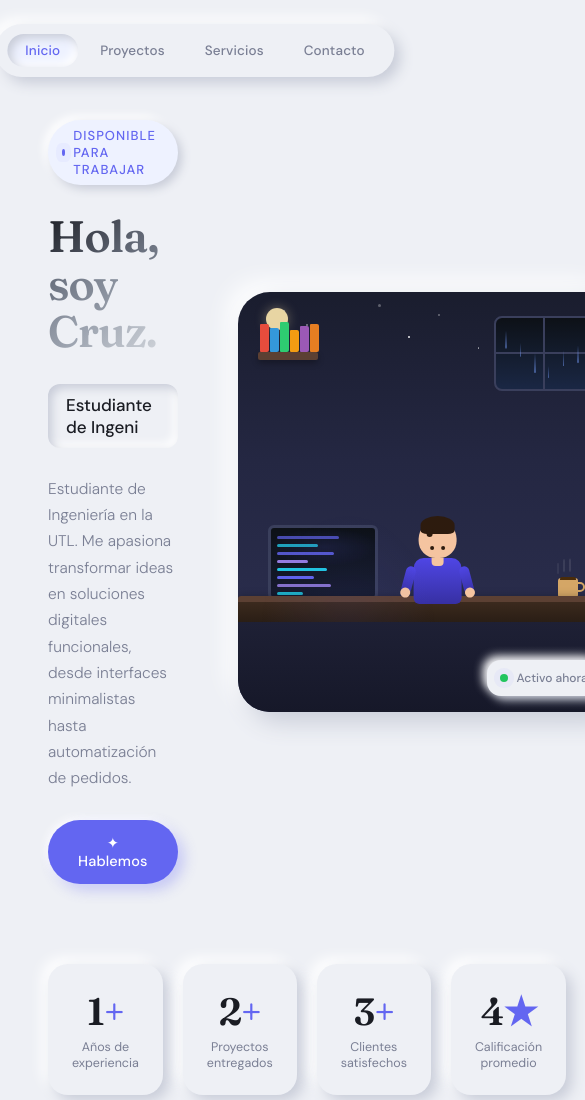
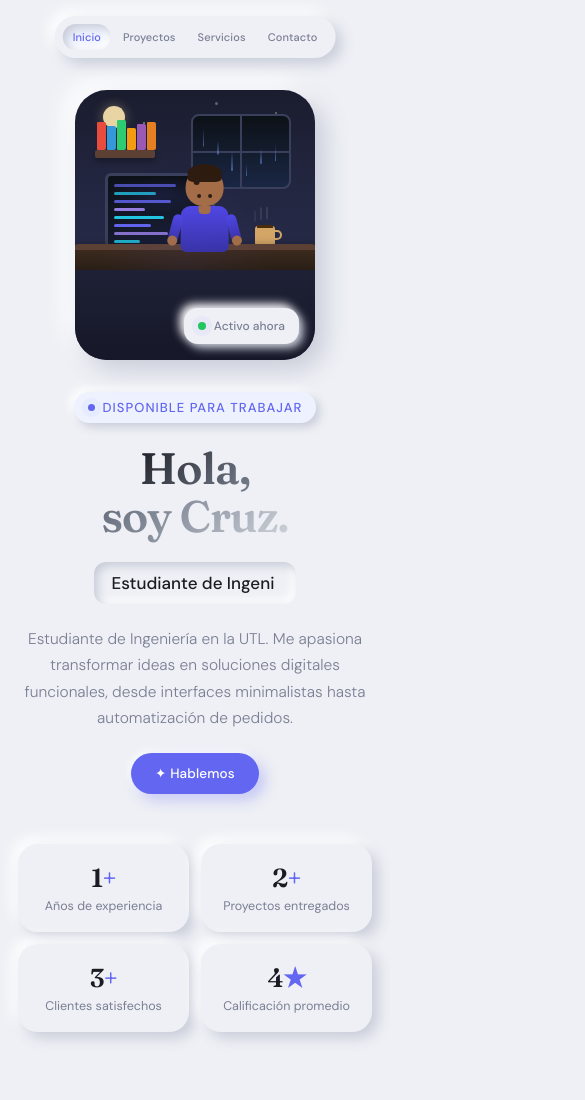
Before and after one commit to Cruz-Mtz/portfolio-cruz, a plain HTML site: page index.html in a window 390 px wide. Shown: the top 1100 px of the page, 585 px wide, since content can reach past the window. Drawn offline with Linux system fonts and the light colour scheme.

Commit message:
Update styles.css

```diff
--- a/styles.css
+++ b/styles.css
@@ -560,7 +560,7 @@ h1 .gradient-text {
 .char-head {
   width: 38px;
   height: 38px;
-  background: #f5c4a0;
+  background: #a56d45;
   border-radius: 50% 50% 45% 45%;
   position: relative;
   margin: 0 auto;
@@ -622,7 +622,7 @@ h1 .gradient-text {
   transform: translateX(-50%);
   width: 12px;
   height: 8px;
-  background: #f5c4a0;
+  background: #a56d45;
   border-radius: 0 0 4px 4px;
 }
 
@@ -651,7 +651,7 @@ h1 .gradient-text {
   transform: translateX(-50%);
   width: 10px;
   height: 10px;
-  background: #f5c4a0;
+  background: #a56d45;
   border-radius: 50%;
 }
 
@@ -1141,3 +1141,221 @@ footer {
   background: var(--shadow-dark);
   border-radius: 10px;
 }
+
+/* ══════════════════════════════════════════
+   RESPONSIVE — TABLET  (≤ 1024px)
+══════════════════════════════════════════ */
+@media (max-width: 1024px) {
+  /* Hero: reducir gap y padding */
+  #hero {
+    padding: 110px 36px 70px;
+    gap: 40px;
+  }
+
+  /* Illustration frame un poco más pequeño */
+  .portrait-frame {
+    width: 320px;
+    height: 360px;
+  }
+
+  /* Stats: 2 columnas */
+  .stats-strip {
+    grid-template-columns: repeat(2, 1fr);
+    padding: 0 36px;
+  }
+
+  /* Services: 2 columnas */
+  .services-grid {
+    grid-template-columns: repeat(2, 1fr);
+  }
+
+  /* Sections padding */
+  section {
+    padding: 70px 36px;
+  }
+
+  .contact-card {
+    padding: 48px 48px;
+  }
+
+  footer {
+    padding: 0 36px 36px;
+  }
+}
+
+/* ══════════════════════════════════════════
+   RESPONSIVE — MOBILE  (≤ 768px)
+══════════════════════════════════════════ */
+@media (max-width: 768px) {
+  /* ── NAV: pill más compacto ── */
+  nav {
+    top: 16px;
+    padding: 8px 8px;
+    gap: 2px;
+    /* Evita que se salga de la pantalla en pantallas muy pequeñas */
+    max-width: calc(100vw - 32px);
+  }
+
+  nav a {
+    font-size: 12px;
+    padding: 7px 13px;
+  }
+
+  /* ── HERO: una sola columna, ilustración arriba ── */
+  #hero {
+    grid-template-columns: 1fr;
+    grid-template-rows: auto auto;
+    min-height: auto;
+    padding: 100px 24px 60px;
+    gap: 40px;
+    text-align: center;
+  }
+
+  /* Ilustración primero (orden visual) */
+  .hero-right {
+    order: -1;
+  }
+
+  .portrait-frame {
+    width: 280px;
+    height: 310px;
+    margin: 0 auto;
+  }
+
+  /* Centrar elementos del hero-left */
+  .hero-left {
+    align-items: center;
+    gap: 22px;
+  }
+
+  .hero-desc {
+    max-width: 100%;
+    text-align: center;
+  }
+
+  .hero-btns {
+    justify-content: center;
+  }
+
+  /* ── STATS: 2 columnas ── */
+  .stats-strip {
+    grid-template-columns: repeat(2, 1fr);
+    padding: 0 24px;
+    margin-bottom: 60px;
+    gap: 14px;
+  }
+
+  .stat-num {
+    font-size: 30px;
+  }
+
+  /* ── PROYECTOS: tarjetas de ancho completo ── */
+  .cards-grid {
+    flex-direction: column;
+    align-items: stretch;
+  }
+
+  .project-card {
+    max-width: 100%;
+    flex: 1 1 auto;
+  }
+
+  /* ── SERVICIOS: 1 columna ── */
+  .services-grid {
+    grid-template-columns: 1fr;
+  }
+
+  /* ── SECCIONES ── */
+  section {
+    padding: 60px 24px;
+  }
+
+  .section-header {
+    margin-bottom: 36px;
+  }
+
+  /* ── CONTACTO ── */
+  .contact-card {
+    padding: 40px 28px;
+  }
+
+  .contact-btns {
+    flex-direction: column;
+    align-items: center;
+    width: 100%;
+  }
+
+  .contact-btns .btn-primary,
+  .contact-btns .btn-secondary {
+    width: 100%;
+    justify-content: center;
+  }
+
+  /* ── FOOTER ── */
+  footer {
+    flex-direction: column;
+    gap: 16px;
+    text-align: center;
+    padding: 0 24px 40px;
+  }
+}
+
+/* ══════════════════════════════════════════
+   RESPONSIVE — SMALL MOBILE  (≤ 480px)
+══════════════════════════════════════════ */
+@media (max-width: 480px) {
+  /* NAV: letras aún más pequeñas */
+  nav a {
+    font-size: 11px;
+    padding: 6px 10px;
+  }
+
+  /* Hero: ajuste de padding */
+  #hero {
+    padding: 90px 18px 50px;
+    gap: 32px;
+  }
+
+  /* Ilustración */
+  .portrait-frame {
+    width: 240px;
+    height: 270px;
+  }
+
+  /* Stats: 2 columnas más compactas */
+  .stats-strip {
+    padding: 0 18px;
+    gap: 12px;
+  }
+
+  .stat-card {
+    padding: 18px 12px;
+  }
+
+  .stat-num {
+    font-size: 26px;
+  }
+
+  /* Secciones */
+  section {
+    padding: 50px 18px;
+  }
+
+  /* Contacto */
+  .contact-card {
+    padding: 32px 20px;
+    border-radius: 24px;
+  }
+
+  /* Footer */
+  footer {
+    padding: 0 18px 32px;
+  }
+
+  /* Botones hero no tan anchos */
+  .btn-primary,
+  .btn-secondary {
+    padding: 12px 24px;
+    font-size: 13.5px;
+  }
+}
```
